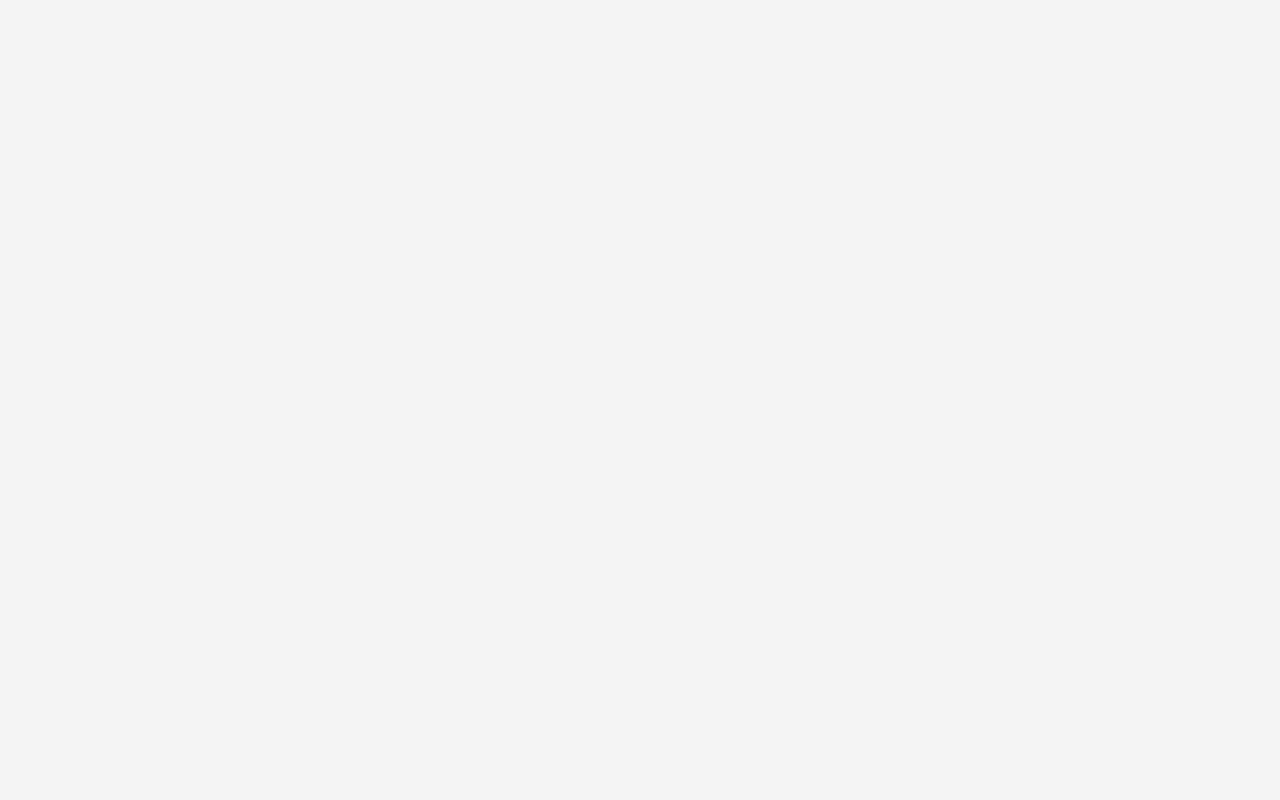
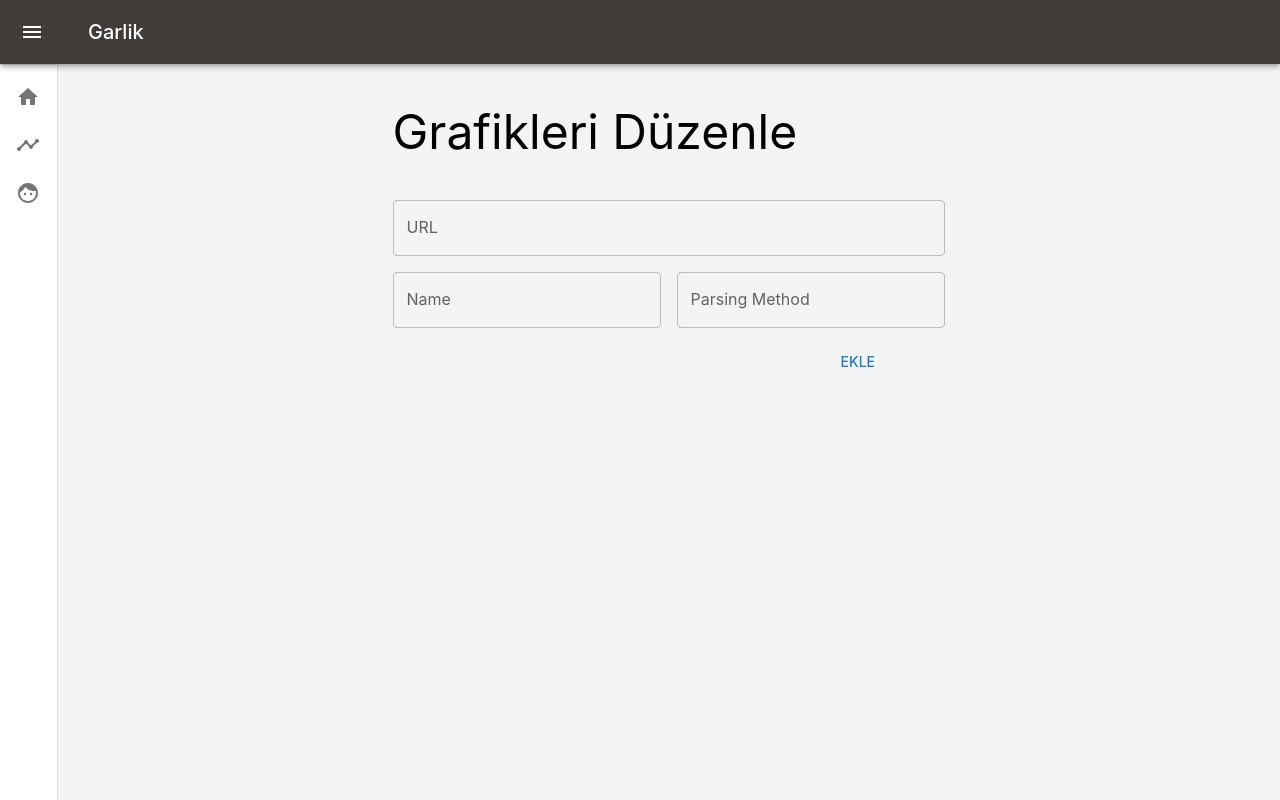
Before and after one commit to enesarif/garlik-ui-source, a React (Create React App) app: page /charts in a window 1280 px wide. Before the commit this address had no page. Built offline with nearby package versions, Linux system fonts and the light colour scheme.

Commit message:
Configured router and font

```diff
--- a/src/App.js
+++ b/src/App.js
@@ -3,19 +3,40 @@ import {
     Route,
     BrowserRouter,
 } from "react-router-dom";
+import { CHARTS, HOME } from "./constants/routes";
 import { Page } from './templates/Page';
 import { Home } from './pages/Home';
-import { AddChart } from "./pages/AddChart";
+import { Charts } from "./pages/Charts";
+import { createTheme, ThemeProvider } from "@mui/material";
 
 function App() {
-    return <BrowserRouter>
-        <Routes>
-            <Route path="/" element={<Page />}>
-                <Route index element={<Home />} />
-                <Route path="add-chart" element={<AddChart />} />
-            </Route>
-        </Routes>
-    </BrowserRouter>
+    return <ThemeProvider theme={theme}>
+        <BrowserRouter>
+            <Routes>
+                <Route path={HOME} element={<Page />}>
+                    <Route index element={<Home />} />
+                    <Route path={CHARTS} element={<Charts />} />
+                </Route>
+            </Routes>
+        </BrowserRouter>
+    </ThemeProvider>
 }
 
+const theme = createTheme({
+    typography: {
+        fontFamily: [
+            '-apple-system',
+            'BlinkMacSystemFont',
+            '"Segoe UI"',
+            'Roboto',
+            '"Helvetica Neue"',
+            'Arial',
+            'sans-serif',
+            '"Apple Color Emoji"',
+            '"Segoe UI Emoji"',
+            '"Segoe UI Symbol"',
+        ].join(','),
+    },
+});
+
 export default App;
--- /dev/null
+++ b/src/components/Button.js
@@ -0,0 +1,4 @@
+import MUIButton from "@mui/material/Button";
+
+export const Button = ({ children, ...rest }) =>
+    <MUIButton fullWidth style={{ height: '100%' }} {...rest}>{children}</MUIButton>
--- a/src/components/Navigation.js
+++ b/src/components/Navigation.js
@@ -1,17 +1,18 @@
 import { Face, Home, Logout, Timeline } from "@mui/icons-material";
 import { List, ListItem, ListItemIcon, ListItemText } from "@mui/material";
 import { useNavigate } from "react-router";
+import { CHARTS, HOME } from "../constants/routes";
 
 const pages = [
     {
         title: "Anasayfa",
         icon: <Home />,
-        route: "/",
+        route: HOME,
     },
     {
         title: "Grafik Ekle",
         icon: <Timeline />,
-        route: "/add-chart",
+        route: CHARTS,
     },
     {
         title: true ? "Giriş Yap" : "Çıkış Yap",
--- /dev/null
+++ b/src/components/TextInput.js
@@ -0,0 +1,3 @@
+import { TextField } from "@mui/material";
+
+export const TextInput = props => <TextField variant="outlined" fullWidth {...props} />
--- /dev/null
+++ b/src/constants/routes.js
@@ -0,0 +1,2 @@
+export const HOME = "/";
+export const CHARTS = "/charts";
--- a/src/pages/AddChart.js
+++ /dev/null
@@ -1 +0,0 @@
-export const AddChart = () => "Add Chart Page";
--- /dev/null
+++ b/src/pages/Charts.js
@@ -0,0 +1,23 @@
+import { Grid, Typography } from "@mui/material";
+import { Button } from "../components/Button";
+import { TextInput } from "../components/TextInput";
+
+export const Charts = () => {
+    return <Grid container spacing={2} style={{ marginTop: '24px' }} justifyContent="right">
+        <Grid item xs={12} style={{ marginBottom: '24px' }}>
+            <Typography variant="h3">Grafikleri Düzenle</Typography>
+        </Grid>
+        <Grid item xs={12}>
+            <TextInput label="URL" />
+        </Grid>
+        <Grid item xs={12} md={6}>
+            <TextInput label="Name" />
+        </Grid>
+        <Grid item xs={12} md={6}>
+            <TextInput label="Parsing Method" />
+        </Grid>
+        <Grid item xs={12} md={4}>
+            <Button>Ekle</Button>
+        </Grid>
+    </Grid>
+};
```
